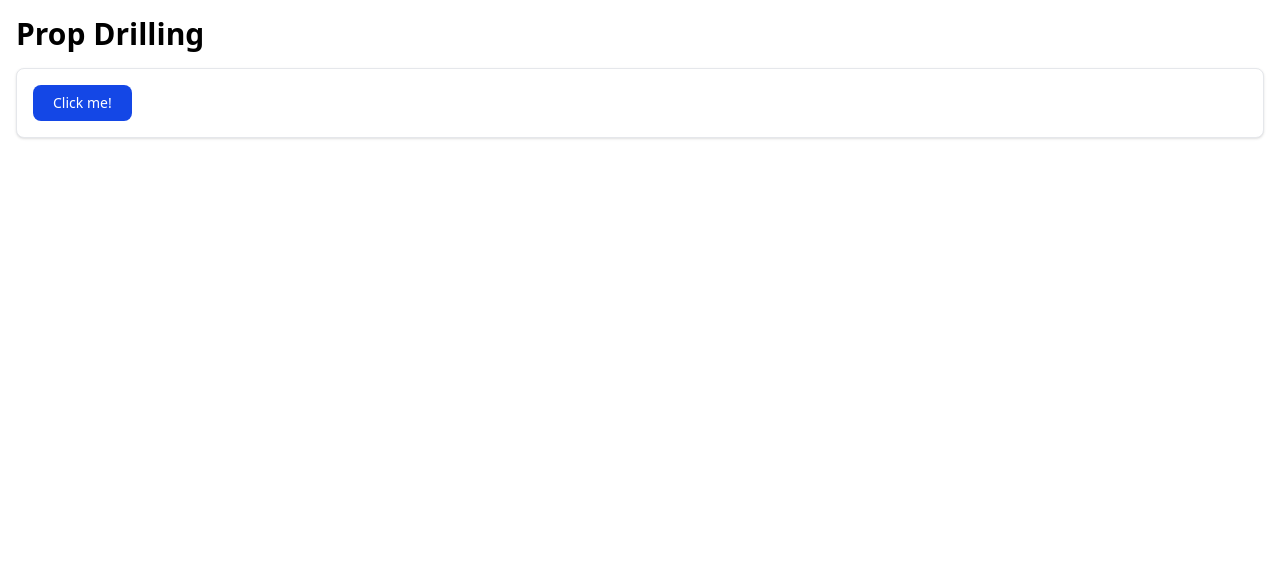
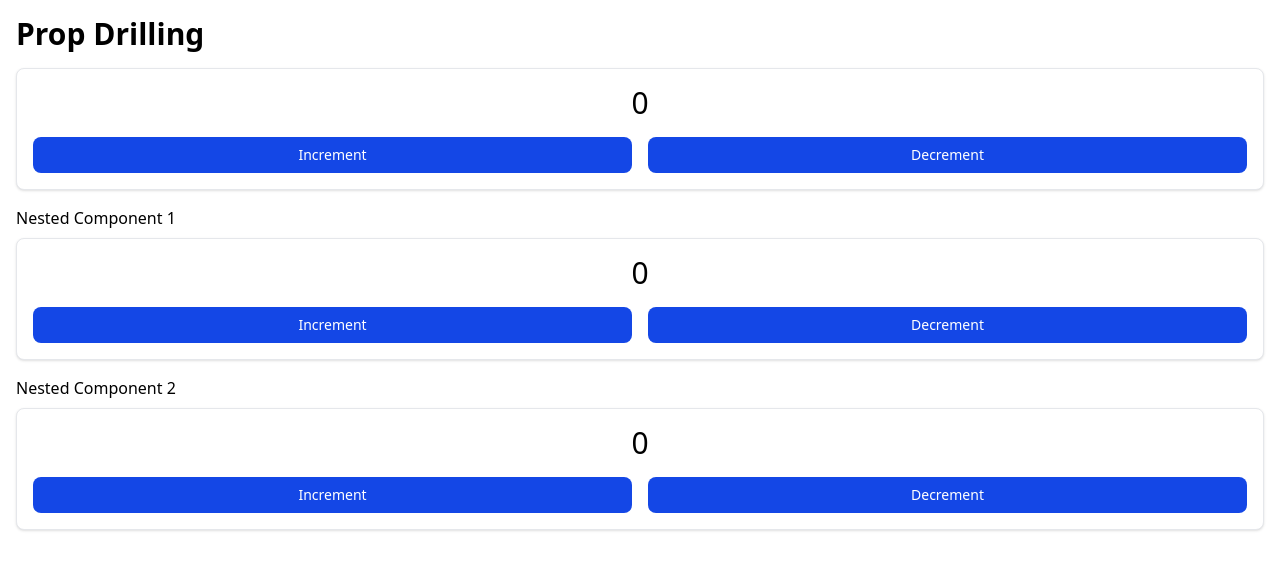
Before and after one commit to barnabas-lesti/react-sandbox, a React (Vite) app: page /prop-drilling in a window 1280 px wide. Shown: the top 570 px of the page. Built offline with nearby package versions, Linux system fonts and the light colour scheme.

Commit message:
feature(counter, prop-drilling): create prop drilling example

```diff
--- a/src/core/ui/components/card/Card.tsx
+++ b/src/core/ui/components/card/Card.tsx
@@ -1,7 +1,6 @@
 import clsx from "clsx";
-import type { HTMLAttributes } from "react";
 
-type CardProps = HTMLAttributes<HTMLDivElement>;
+import type { CardProps } from "./CardProps";
 
 export function Card(props: CardProps) {
   const { className, ...restProps } = props;
--- /dev/null
+++ b/src/core/ui/components/card/CardProps.ts
@@ -0,0 +1,3 @@
+import type { HTMLAttributes } from "react";
+
+export type CardProps = HTMLAttributes<HTMLDivElement>;
--- a/src/core/ui/components/typography/Typography.tsx
+++ b/src/core/ui/components/typography/Typography.tsx
@@ -9,11 +9,11 @@ interface VariantMap {
 type Variant = keyof VariantMap;
 
 type TypographyProps<V extends Variant> = ComponentPropsWithoutRef<VariantMap[V]> & {
-  variant: V;
+  variant?: V;
 };
 
 export function Typography<V extends Variant>(props: TypographyProps<V>) {
-  const { variant, children, className, ...restProps } = props;
+  const { variant = "p", children, className, ...restProps } = props;
   const Tag = variant as ElementType;
 
   return (
--- /dev/null
+++ b/src/features/counter/CounterWithProps.tsx
@@ -0,0 +1,33 @@
+import { Button } from "#core/ui/components/button/Button";
+import { Card } from "#core/ui/components/card/Card";
+import type { CardProps } from "#core/ui/components/card/CardProps";
+import { Typography } from "#core/ui/components/typography/Typography";
+
+type CounterWithPropsProps = Omit<CardProps, "children"> & {
+  value: number;
+  onDecrement: () => void;
+  onIncrement: () => void;
+};
+
+export function CounterWithProps(props: CounterWithPropsProps) {
+  const { value, onDecrement, onIncrement, ...restProps } = props;
+  return (
+    <Card {...restProps}>
+      <Typography className="text-3xl text-center mb-4">{value}</Typography>
+      <div className="flex gap-4">
+        <Button
+          className="w-full"
+          onClick={onIncrement}
+        >
+          Increment
+        </Button>
+        <Button
+          className="w-full"
+          onClick={onDecrement}
+        >
+          Decrement
+        </Button>
+      </div>
+    </Card>
+  );
+}
--- a/src/features/prop-drilling/PropDrillingPage.tsx
+++ b/src/features/prop-drilling/PropDrillingPage.tsx
@@ -1,15 +1,78 @@
-import { Button } from "#core/ui/components/button/Button";
-import { Card } from "#core/ui/components/card/Card";
+import { useState } from "react";
+
 import { Typography } from "#core/ui/components/typography/Typography";
+import { CounterWithProps } from "#features/counter/CounterWithProps";
 
 export default function PropDrillingPage() {
+  const [value, setValue] = useState(0);
+
+  function handleDecrement() {
+    setValue(value - 1);
+  }
+
+  function handleIncrement() {
+    setValue(value + 1);
+  }
+
   return (
     <div className="flex flex-col gap-4">
       <Typography variant="h1">Prop Drilling</Typography>
 
-      <Card>
-        <Button>Click me!</Button>
-      </Card>
+      <CounterWithProps
+        value={value}
+        onDecrement={handleDecrement}
+        onIncrement={handleIncrement}
+      />
+
+      <NestedComponent1
+        title="Nested Component 1"
+        value={value}
+        onDecrement={handleDecrement}
+        onIncrement={handleIncrement}
+      />
+
+      <SomeNestedComponent2
+        value={value}
+        onDecrement={handleDecrement}
+        onIncrement={handleIncrement}
+      />
     </div>
   );
 }
+
+interface NestedComponent1Props {
+  title: string;
+  value: number;
+  onDecrement: () => void;
+  onIncrement: () => void;
+}
+
+function NestedComponent1(props: NestedComponent1Props) {
+  return (
+    <div>
+      <Typography className="mb-2">{props.title}</Typography>
+      <CounterWithProps
+        value={props.value}
+        onDecrement={props.onDecrement}
+        onIncrement={props.onIncrement}
+      />
+    </div>
+  );
+}
+
+interface SomeNestedComponent2Props {
+  value: number;
+  onDecrement: () => void;
+  onIncrement: () => void;
+}
+
+function SomeNestedComponent2(props: SomeNestedComponent2Props) {
+  return (
+    <NestedComponent1
+      title="Nested Component 2"
+      value={props.value}
+      onDecrement={props.onDecrement}
+      onIncrement={props.onIncrement}
+    />
+  );
+}
```
